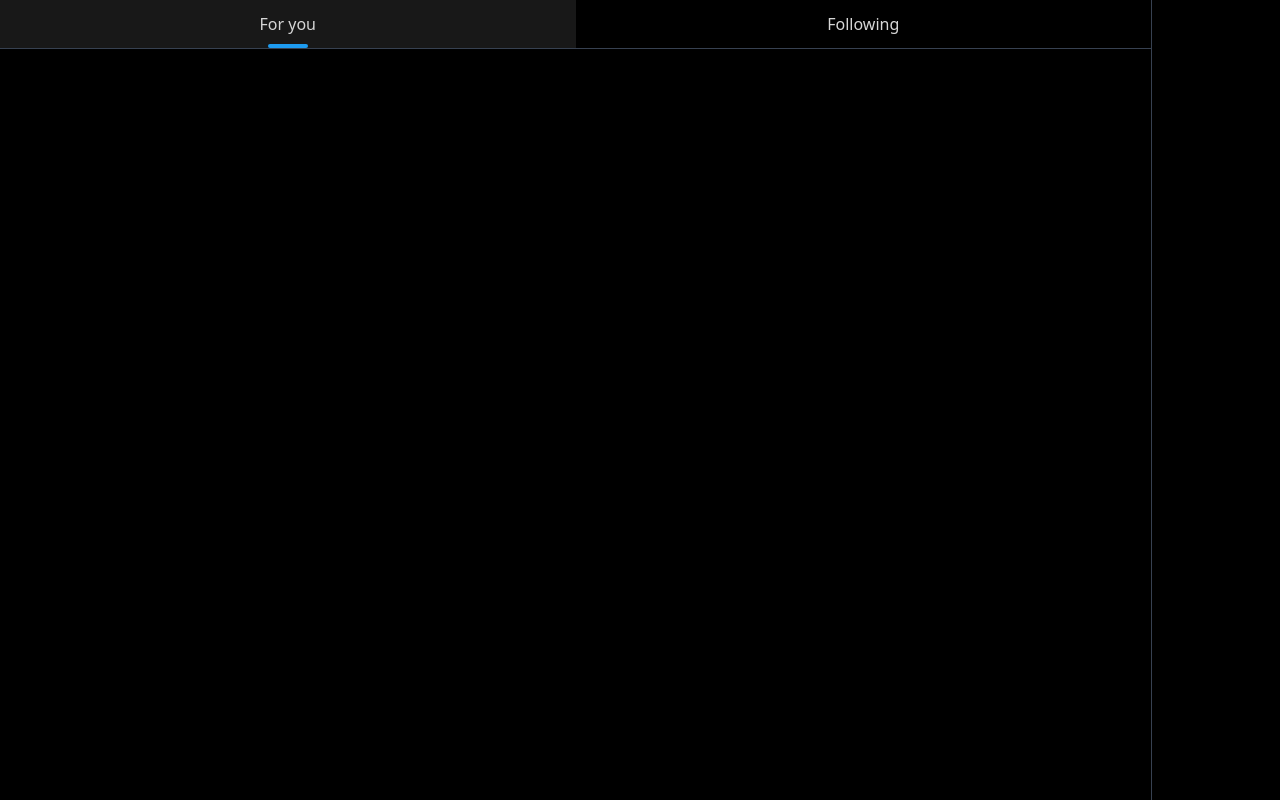
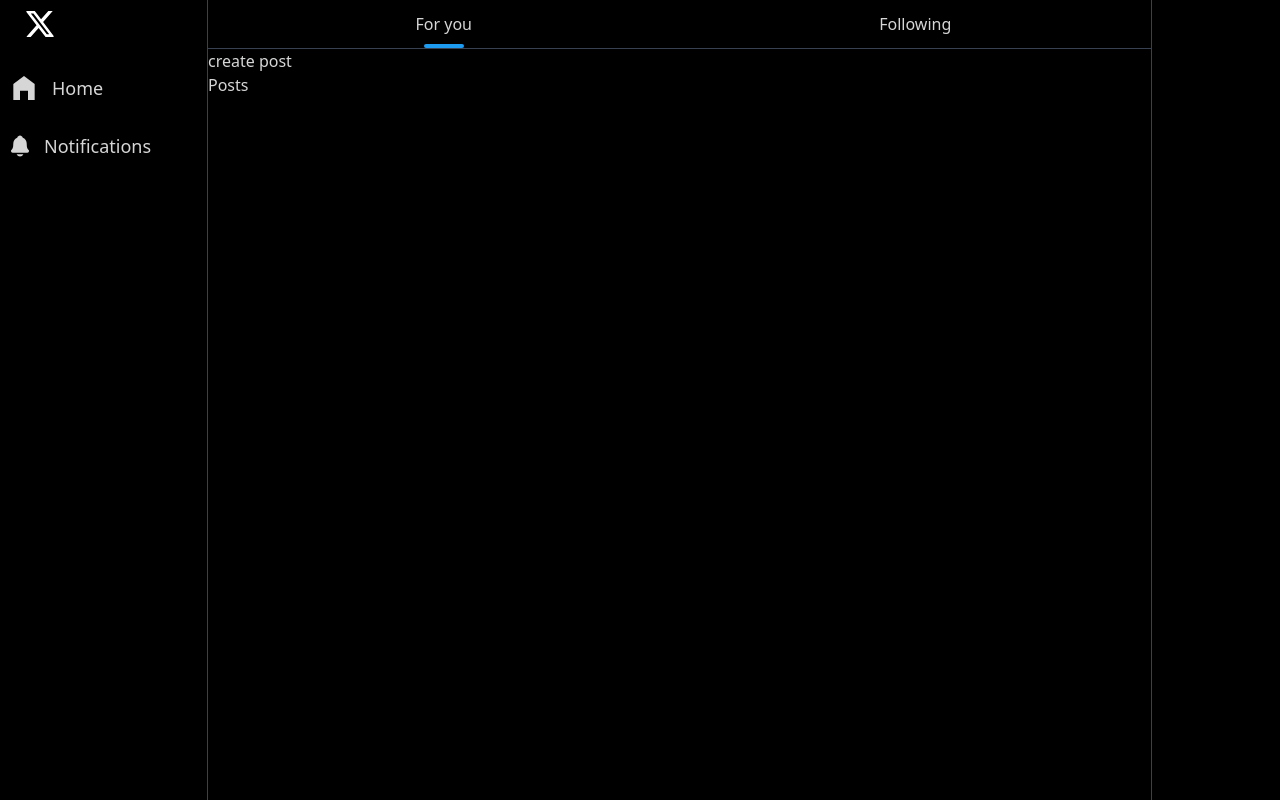
Before and after one commit to Diivvuu/twitter-clone-social-media-app, a React (Vite) app in the folder frontend/: page / in a window 1280 px wide. Built offline with nearby package versions, Linux system fonts and the light colour scheme.

Commit message:
home component and sidebar added

```diff
--- a/frontend/src/App.jsx
+++ b/frontend/src/App.jsx
@@ -3,12 +3,14 @@
 import HomePage from "./pages/home/HomePage";
 import SignUpPage from "./pages/auth/signup/SignUpPage";
 import LoginPage from "./pages/auth/login/LoginPage";
+import Sidebar from "./components/common/Sidebar";
 
 function App() {
   const [count, setCount] = useState(0);
 
   return (
     <div className="flex max-w-6xl">
+      <Sidebar />
       <Routes>
         <Route path="/" element={<HomePage />} />
         <Route path="/signup" element={<SignUpPage />} />
--- /dev/null
+++ b/frontend/src/components/common/Posts.jsx
@@ -0,0 +1,7 @@
+import React from "react";
+
+const Posts = () => {
+  return <div>Posts</div>;
+};
+
+export default Posts;
--- /dev/null
+++ b/frontend/src/components/common/Sidebar.jsx
@@ -0,0 +1,47 @@
+import React from "react";
+import { Link } from "react-router-dom";
+import XSvg from "../svgs/X";
+import { MdHomeFilled } from "react-icons/md";
+import { IoNotifications } from "react-icons/io5";
+
+const Sidebar = () => {
+  const data = {
+    fullName: "Divyanshu",
+    username: "divu",
+    profileImg: "/avatars/boy1.png",
+  };
+  return (
+    <div className="md : flex-[2_2_0] w-18 max-w-52">
+      <div className="sticky top-0 left-0 h-screen flex flex-col border-r border-gray-700 w-20 md:w-full">
+        <Link to="/" className="flex justify-center ml-4 md:justify-start">
+          <XSvg className="w-12 h-12 px-2 fill-white hover:bg-stone-900 rounded-full" />
+        </Link>
+        <ul className="flex flex-col gap-3 mt-4">
+          <li className="flex justify-center md:justify-start">
+            <Link
+              to="/"
+              className="flex gap-3 items-center hover:bg-stone-900 transition-all rounded-full duration-300 py-2 pl-2 pr-4 max-w-fit cursor-pointer"
+            >
+              <MdHomeFilled className="w-8 h-8" />
+              <span className="text-lg hidden md:block">Home</span>
+            </Link>
+          </li>
+          <li className="flex justify-center md:justify-start">
+            <Link
+              to="/notifications"
+              className="flex gap-3 items-center hover:bg-stone-900 transition-all rounded-full duration-300 py-2 pl-2 pr-4 max-w-fit cursor-pointer"
+            >
+              <IoNotifications className="w-6 h-6" />
+              <span className="text-lg hidden md:block">Notifications</span>
+            </Link>
+          </li>
+          <li>
+            <Link to="/profile/${data?.username}}"></Link>
+          </li>
+        </ul>
+      </div>
+    </div>
+  );
+};
+
+export default Sidebar;
--- /dev/null
+++ b/frontend/src/pages/home/CreatePost.jsx
@@ -0,0 +1,7 @@
+import React from "react";
+
+const CreatePost = () => {
+  return <div>create post</div>;
+};
+
+export default CreatePost;
--- a/frontend/src/pages/home/HomePage.jsx
+++ b/frontend/src/pages/home/HomePage.jsx
@@ -1,4 +1,6 @@
 import React, { useState } from "react";
+import CreatePost from "./CreatePost";
+import Posts from "../../components/common/Posts";
 
 const HomePage = () => {
   const [feedType, setFeedType] = useState("forYou");
@@ -26,6 +28,8 @@
             )}
           </div>
         </div>
+        <CreatePost />
+        <Posts />
       </div>
     </>
   );
```
